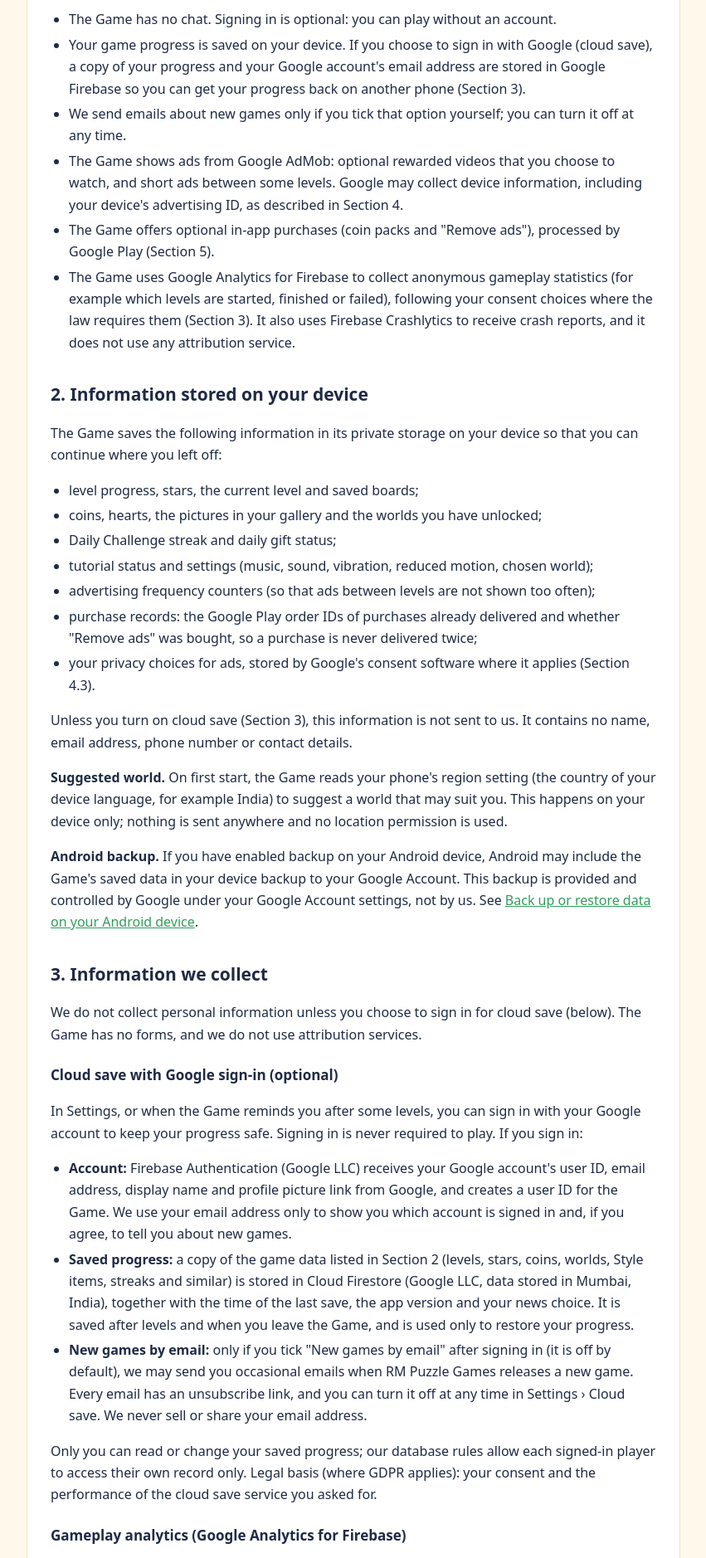
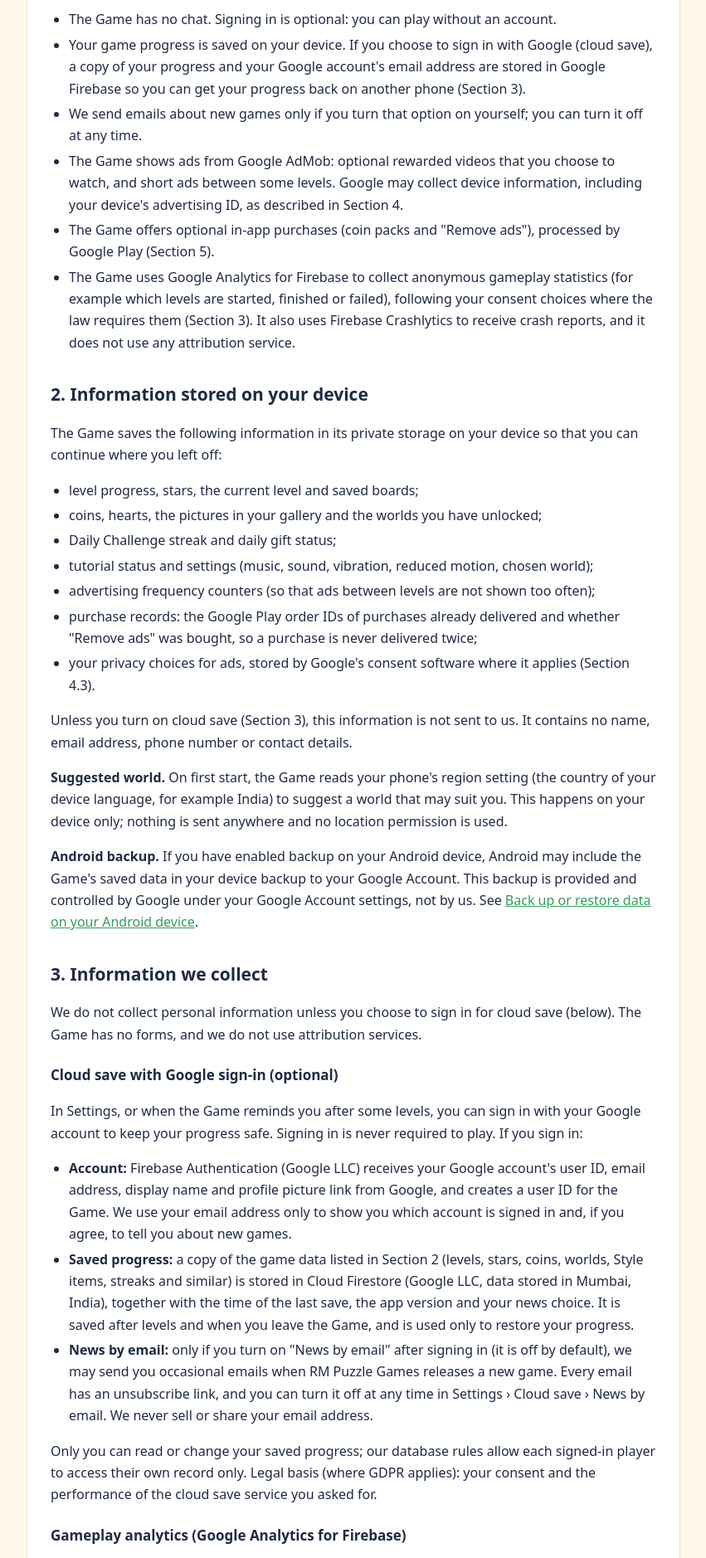
Before and after one commit to rmpuzzlegames/rmpuzzlegames.github.io, a plain HTML site: page tangle-worlds/privacy/index.html in a window 1280 px wide. Shown: the part 460-2338 px from the top of the page at 83% size, without its empty margins (214-1065 px from the left). Drawn offline with Linux system fonts and the light colour scheme.

Commit message:
Tangle Worlds: match the in-game wording (News by email, Delete account)
Co-Authored-By: Claude Opus 5.5 <noreply@anthropic.com>

```diff
--- a/tangle-worlds/privacy/index.html
+++ b/tangle-worlds/privacy/index.html
@@ -24,7 +24,7 @@
       <ul>
         <li>The Game has no chat. Signing in is optional: you can play without an account.</li>
         <li>Your game progress is saved on your device. If you choose to sign in with Google (cloud save), a copy of your progress and your Google account's email address are stored in Google Firebase so you can get your progress back on another phone (Section 3).</li>
-        <li>We send emails about new games only if you tick that option yourself; you can turn it off at any time.</li>
+        <li>We send emails about new games only if you turn that option on yourself; you can turn it off at any time.</li>
         <li>The Game shows ads from Google AdMob: optional rewarded videos that you choose to watch, and short ads between some levels. Google may collect device information, including your device's advertising ID, as described in Section 4.</li>
         <li>The Game offers optional in-app purchases (coin packs and "Remove ads"), processed by Google Play (Section 5).</li>
         <li>The Game uses Google Analytics for Firebase to collect anonymous gameplay statistics (for example which levels are started, finished or failed), following your consent choices where the law requires them (Section 3). It also uses Firebase Crashlytics to receive crash reports, and it does not use any attribution service.</li>
@@ -53,7 +53,7 @@
       <ul>
         <li><strong>Account:</strong> Firebase Authentication (Google LLC) receives your Google account's user ID, email address, display name and profile picture link from Google, and creates a user ID for the Game. We use your email address only to show you which account is signed in and, if you agree, to tell you about new games.</li>
         <li><strong>Saved progress:</strong> a copy of the game data listed in Section 2 (levels, stars, coins, worlds, Style items, streaks and similar) is stored in Cloud Firestore (Google LLC, data stored in Mumbai, India), together with the time of the last save, the app version and your news choice. It is saved after levels and when you leave the Game, and is used only to restore your progress.</li>
-        <li><strong>New games by email:</strong> only if you tick "New games by email" after signing in (it is off by default), we may send you occasional emails when RM Puzzle Games releases a new game. Every email has an unsubscribe link, and you can turn it off at any time in Settings › Cloud save. We never sell or share your email address.</li>
+        <li><strong>News by email:</strong> only if you turn on "News by email" after signing in (it is off by default), we may send you occasional emails when RM Puzzle Games releases a new game. Every email has an unsubscribe link, and you can turn it off at any time in Settings › Cloud save › News by email. We never sell or share your email address.</li>
       </ul>
       <p>Only you can read or change your saved progress; our database rules allow each signed-in player to access their own record only. Legal basis (where GDPR applies): your consent and the performance of the cloud save service you asked for.</p>
 
@@ -144,7 +144,7 @@
 
       <h2>9. Data retention and deletion</h2>
       <p>Data on your device is kept until you delete it. You can delete it at any time with Settings › Reset progress in the Game, by uninstalling the Game, or with Settings › Apps › Tangle Worlds › Storage › Clear storage on your device. Pictures you shared stay in your Pictures folder until you delete them.</p>
-      <p><strong>Cloud save.</strong> If you signed in, your cloud copy and account are kept until you delete them. You can delete both at any time in the Game with Settings › Cloud save › Delete cloud save and account, or by following the steps at <a href="/tangle-worlds/delete-account/">rmpuzzlegames.com/tangle-worlds/delete-account</a> (including a request by email if you no longer have the Game). We delete the cloud copy and the account within 30 days of an email request. Your email-news choice is deleted with the account.</p>
+      <p><strong>Cloud save.</strong> If you signed in, your cloud copy and account are kept until you delete them. You can delete both at any time in the Game with Settings › Cloud save › Delete account, or by following the steps at <a href="/tangle-worlds/delete-account/">rmpuzzlegames.com/tangle-worlds/delete-account</a> (including a request by email if you no longer have the Game). We delete the cloud copy and the account within 30 days of an email request. Your email-news choice is deleted with the account.</p>
       <p>Apart from cloud save, we do not store your data on our own servers. Google Analytics keeps user-level event data for 2 months (its default), after which it is deleted automatically; only aggregated reports are kept longer. You can reset the identifier it uses by clearing the Game's storage or reinstalling the Game, and you can ask us to delete the analytics data linked to your installation by writing to <a href="mailto:rmpuzzlegames.support@gmail.com">rmpuzzlegames.support@gmail.com</a>. Google keeps advertising information according to its own retention policies; requests about that data are best sent to Google (Section 11). We are happy to help you with such a request.</p>
 
       <h2>10. Your privacy rights</h2>
```
Also changed, not shown: tangle-worlds/delete-account/index.html (+2 -2 lines).
